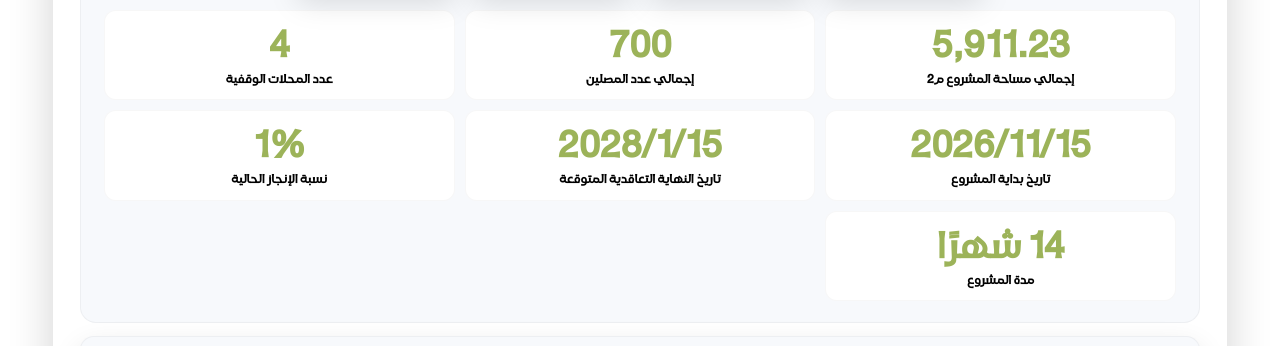
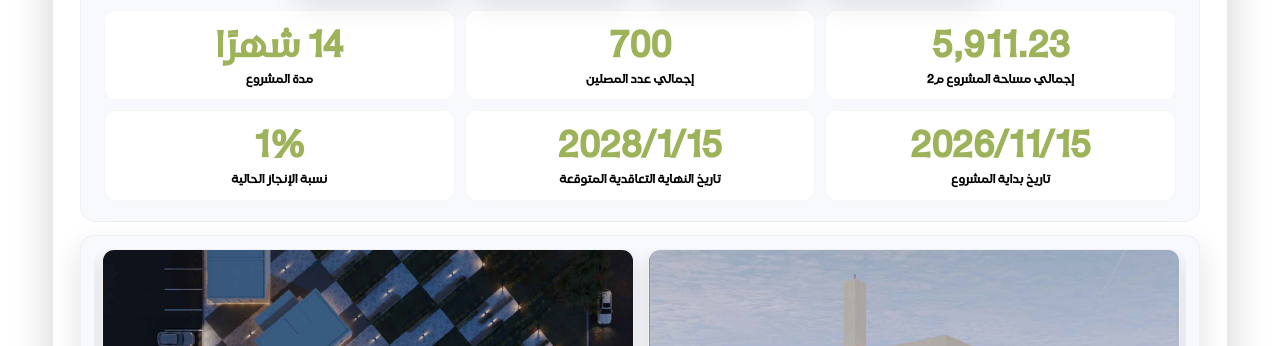
Before and after one commit to yaamur-get/bathNawras, a website: page index.html in a window 1280 px wide. Shown: the part 453-799 px from the top of the page. Drawn offline with Linux system fonts and the light colour scheme; no server answers.

Commit message:
Update index.html

```diff
--- a/index.html
+++ b/index.html
@@ -189,11 +189,14 @@
           <div class="banner-label">إجمالي عدد المصلين</div>
         </div>
 
-        <div class="banner-stat">
+        <!-- <div class="banner-stat">
           <div class="banner-number">4</div>
           <div class="banner-label">عدد المحلات الوقفية</div>
+        </div> -->
+  <div class="banner-stat">
+          <div class="banner-number">14 شهرًا</div>
+          <div class="banner-label">مدة المشروع</div>
         </div>
-
         <div class="banner-stat">
           <div class="banner-number">2026/11/15</div>
           <div class="banner-label">تاريخ بداية المشروع</div>
@@ -211,10 +214,7 @@
           <div class="banner-label">نسبة الإنجاز الحالية</div>
         </div>
 
-        <div class="banner-stat">
-          <div class="banner-number">14 شهرًا</div>
-          <div class="banner-label">مدة المشروع</div>
-        </div>
+
       </div>
     </section>
 
```
